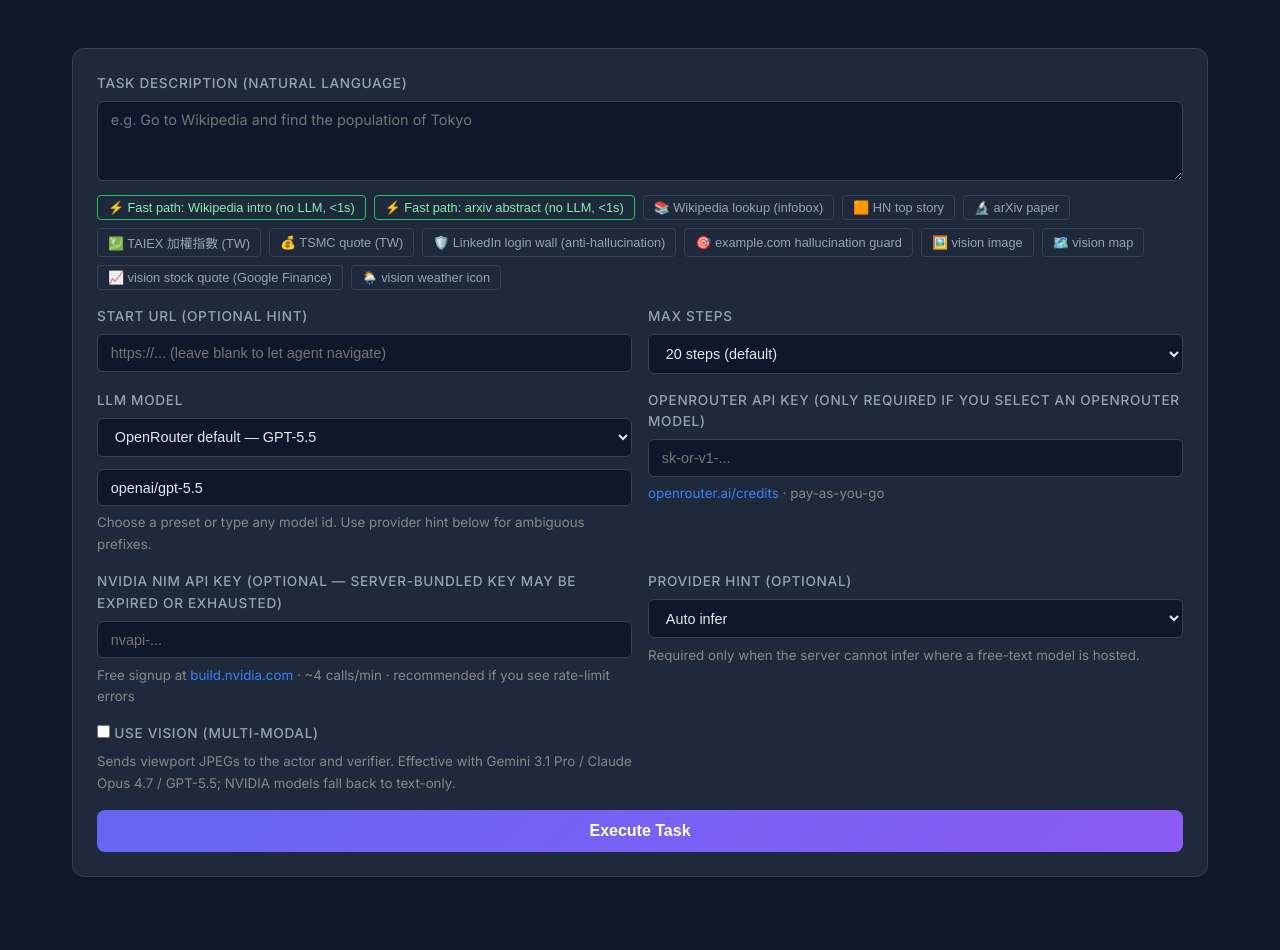
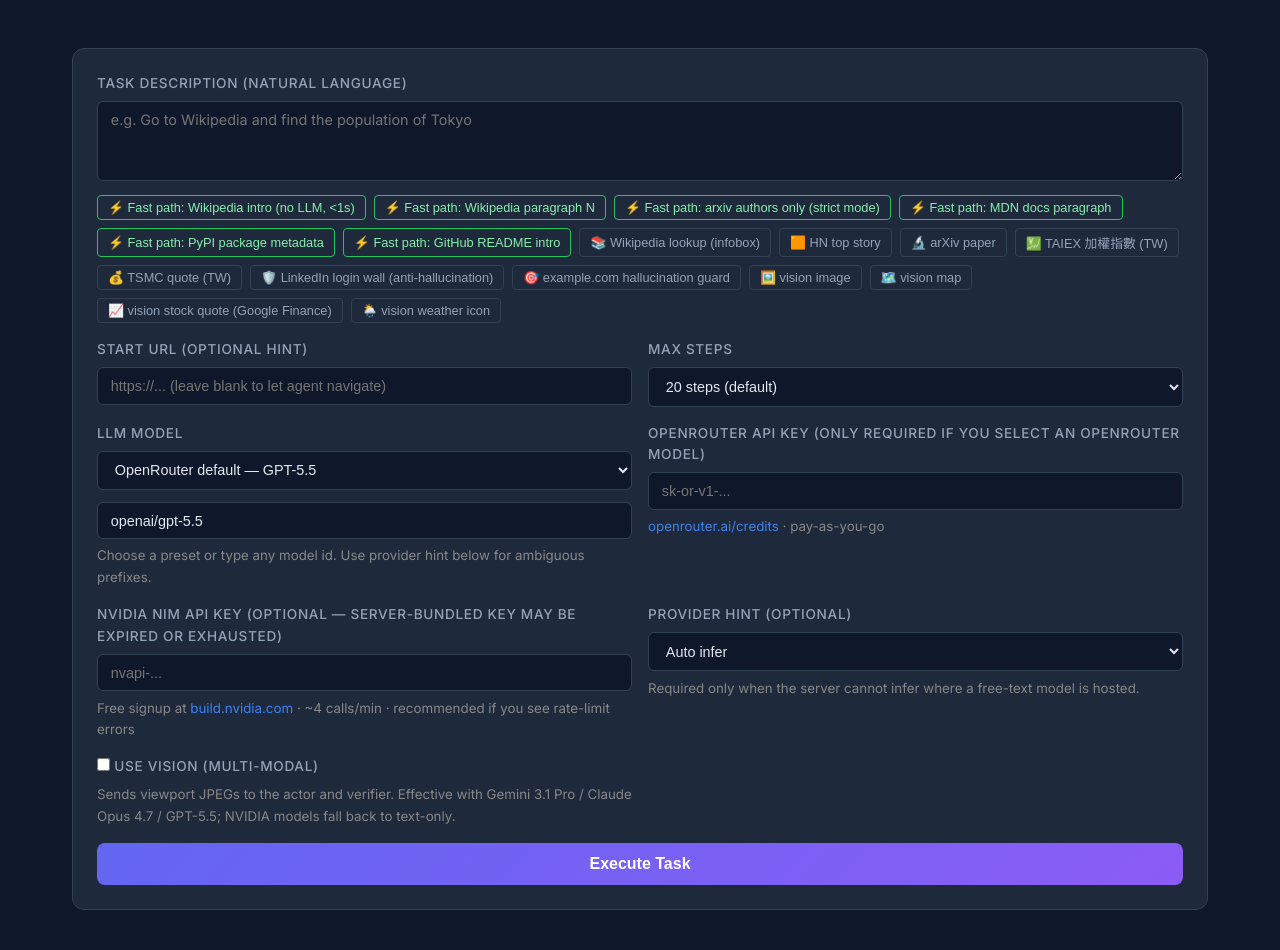
Before and after one commit to tychen5/signal-foundry, a FastAPI app: page /task2 in a window 1280 px wide. Shown: the part 158-1108 px from the top of the page. Before the commit the page ends 1035 px from the top, so only its background shows below. Run offline with FastAPI, Linux system fonts and the light colour scheme.

Commit message:
ui(task2): add interactive demo buttons for expanded fast-path scenarios

```diff
--- a/templates/task2.html
+++ b/templates/task2.html
@@ -78,7 +78,11 @@
                     <textarea id="task-desc" placeholder="e.g. Go to Wikipedia and find the population of Tokyo"></textarea>
                     <div class="examples">
                         <button class="example-btn" style="border-color:#22c55e;color:#86efac" onclick="setTask('Get the first paragraph of the Wikipedia article on the history of computing', 'https://en.wikipedia.org/wiki/History_of_computing')" title="Static-site FAST PATH demo: httpx + BeautifulSoup, NO Playwright, NO LLM. Expected: <1s latency, $0 cost, 0 LLM calls. Compare vs agent path which takes ~30-45s and ~$0.03-0.05 for the same task.">⚡ Fast path: Wikipedia intro (no LLM, &lt;1s)</button>
-                        <button class="example-btn" style="border-color:#22c55e;color:#86efac" onclick="setTask('What is the title and authors of arxiv paper 1706.03762 (Attention Is All You Need)?', 'https://arxiv.org/abs/1706.03762')" title="Static-site FAST PATH demo: arxiv abstract page DOM extraction, NO Playwright, NO LLM. Expected: <1s latency, $0 cost, 0 LLM calls. The famous Vaswani et al. transformer paper.">⚡ Fast path: arxiv abstract (no LLM, &lt;1s)</button>
+                        <button class="example-btn" style="border-color:#22c55e;color:#86efac" onclick="setTask('Get the second paragraph of the Wikipedia article on quantum computing', 'https://en.wikipedia.org/wiki/Quantum_computing')" title="Demos paragraph navigation — fast path supports ordinal (first/second/3rd/last) and range (first 3 paragraphs, paragraphs 2-4) requests with deterministic DOM parsing.">⚡ Fast path: Wikipedia paragraph N</button>
+                        <button class="example-btn" style="border-color:#22c55e;color:#86efac" onclick="setTask('What are the authors of arxiv paper 1706.03762?', 'https://arxiv.org/abs/1706.03762')" title="Strict-mode fast path: when the user names a SINGLE specific field (just authors / just title / just abstract), the handler returns ONLY that field — no over-answering.">⚡ Fast path: arxiv authors only (strict mode)</button>
+                        <button class="example-btn" style="border-color:#22c55e;color:#86efac" onclick="setTask('First paragraph of the MDN article on the Fetch API', 'https://developer.mozilla.org/en-US/docs/Web/API/Fetch_API')" title="Generalization: same paragraph-extraction harness works on MDN Web Docs. Handles MDN's nested section/article structure and skips browser-compat <details> banners.">⚡ Fast path: MDN docs paragraph</button>
+                        <button class="example-btn" style="border-color:#22c55e;color:#86efac" onclick="setTask('What is the version and license of the requests package on PyPI?', 'https://pypi.org/project/requests/')" title="Generalization: structured-field extraction on PyPI project pages. Returns version/license/author/description fields based on what the user asks for.">⚡ Fast path: PyPI package metadata</button>
+                        <button class="example-btn" style="border-color:#22c55e;color:#86efac" onclick="setTask('First paragraph of the README on github.com/psf/requests', 'https://github.com/psf/requests')" title="Generalization: GitHub repo README first-paragraph extraction. Recognizes repo-root URLs (excludes /issues, /pulls, /blob, etc).">⚡ Fast path: GitHub README intro</button>
                         <button class="example-btn" onclick="setTask('Open https://en.wikipedia.org/wiki/Tokyo and use the extract action to read the population row from the infobox sidebar (the structured fact-box, NOT below the fold). Report the population number you find there.', 'https://en.wikipedia.org/wiki/Tokyo')">📚 Wikipedia lookup (infobox)</button>
                         <button class="example-btn" onclick="setTask('Go to news.ycombinator.com and return the title of the top story and the comment count', 'https://news.ycombinator.com')">🟧 HN top story</button>
                         <button class="example-btn" onclick="setTask('Go to https://arxiv.org/abs/2509.13753 and report the paper title plus the first two authors', 'https://arxiv.org/abs/2509.13753')">🔬 arXiv paper</button>
```
